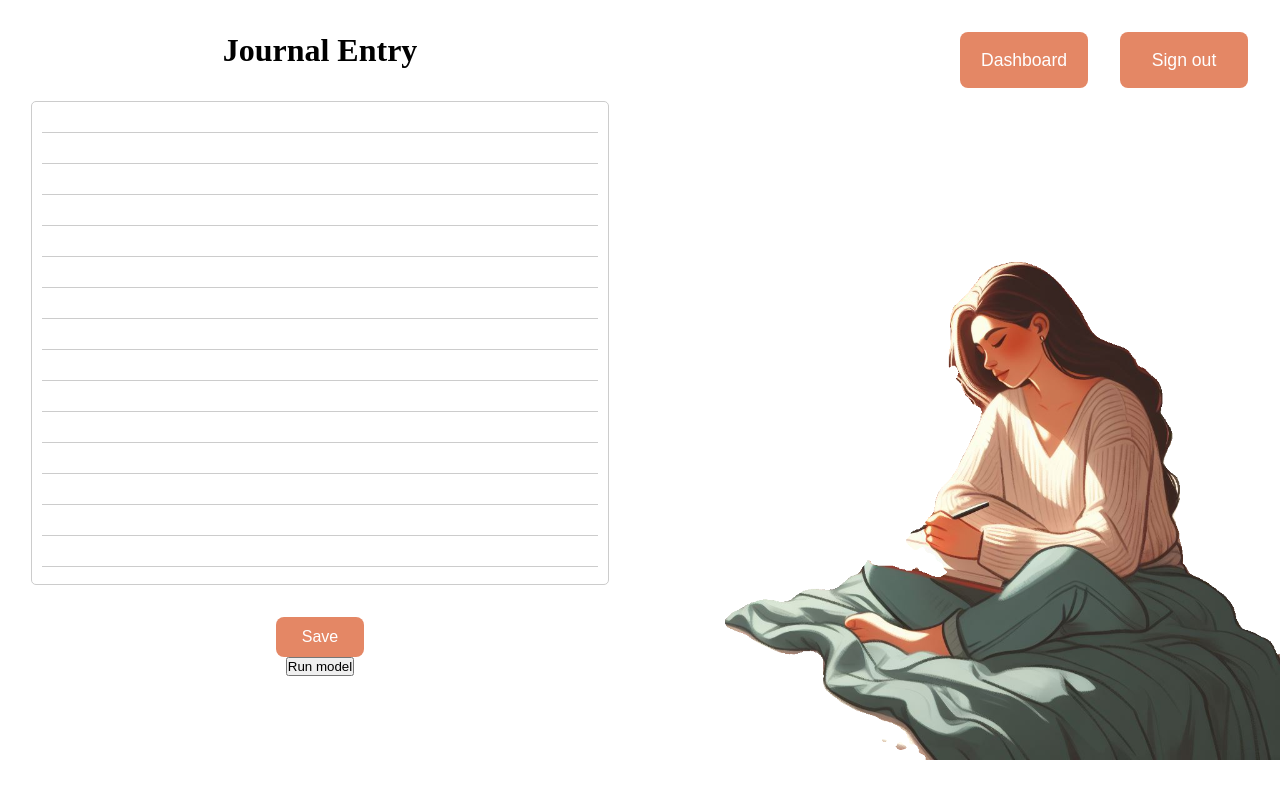
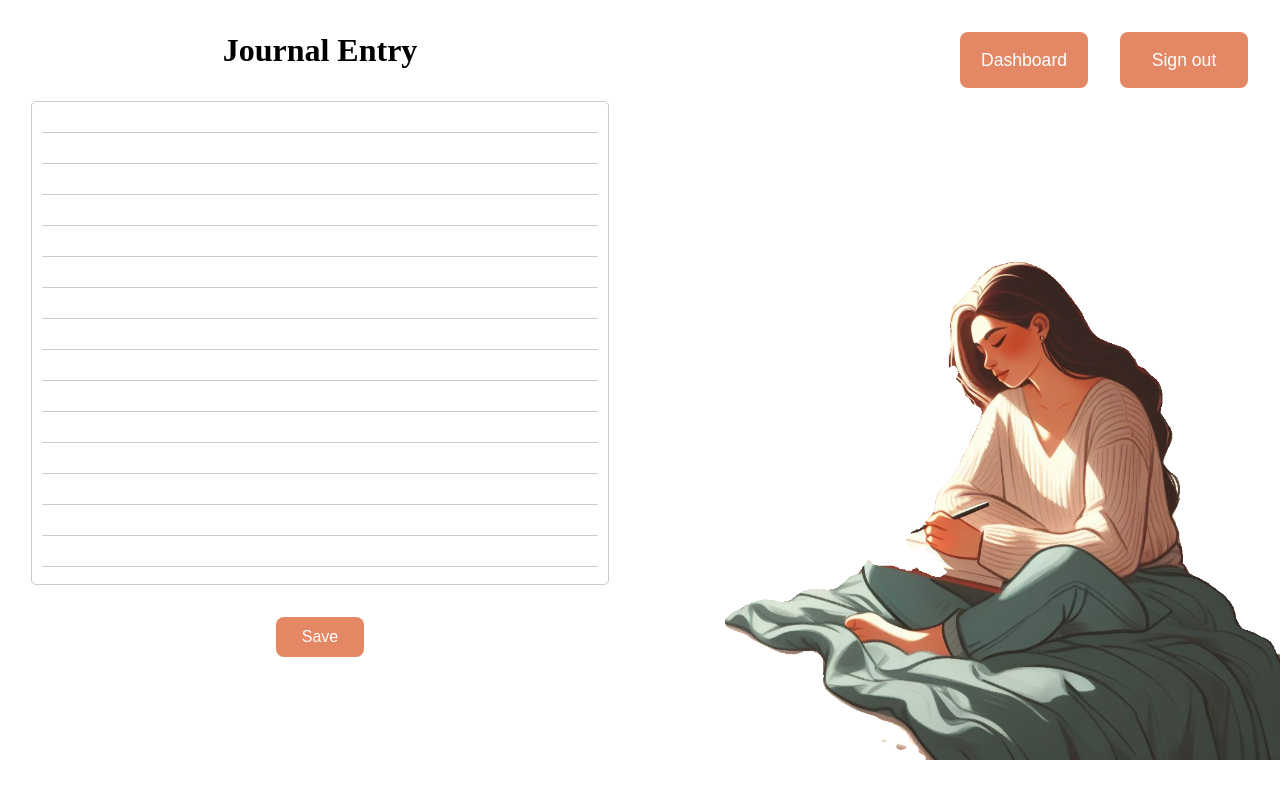
Before and after one commit to OmarZalat/Sentimental, a React (Vite) app in the folder client/: page /journal in a window 1280 px wide. Built offline with nearby package versions, Linux system fonts and the light colour scheme.

Commit message:
model initialization upon hitting the save button

```diff
--- a/client/src/components/notepage/notepage.jsx
+++ b/client/src/components/notepage/notepage.jsx
@@ -85,6 +85,7 @@ export default function Notepage() {
         console.log("Journal entry saved successfully.");
         // Clear the journal entry after saving
         // setJournalEntry("");
+        runModel();
       } else {
         console.error("Failed to save journal entry.");
       }
@@ -123,9 +124,6 @@ export default function Notepage() {
         <button className={styles.save_button} onClick={saveJournalEntry}>
           Save
         </button>
-        <button className={styles.run_model_button} onClick={runModel}>
-          Run model
-        </button>
       </div>
     </>
   );
```
